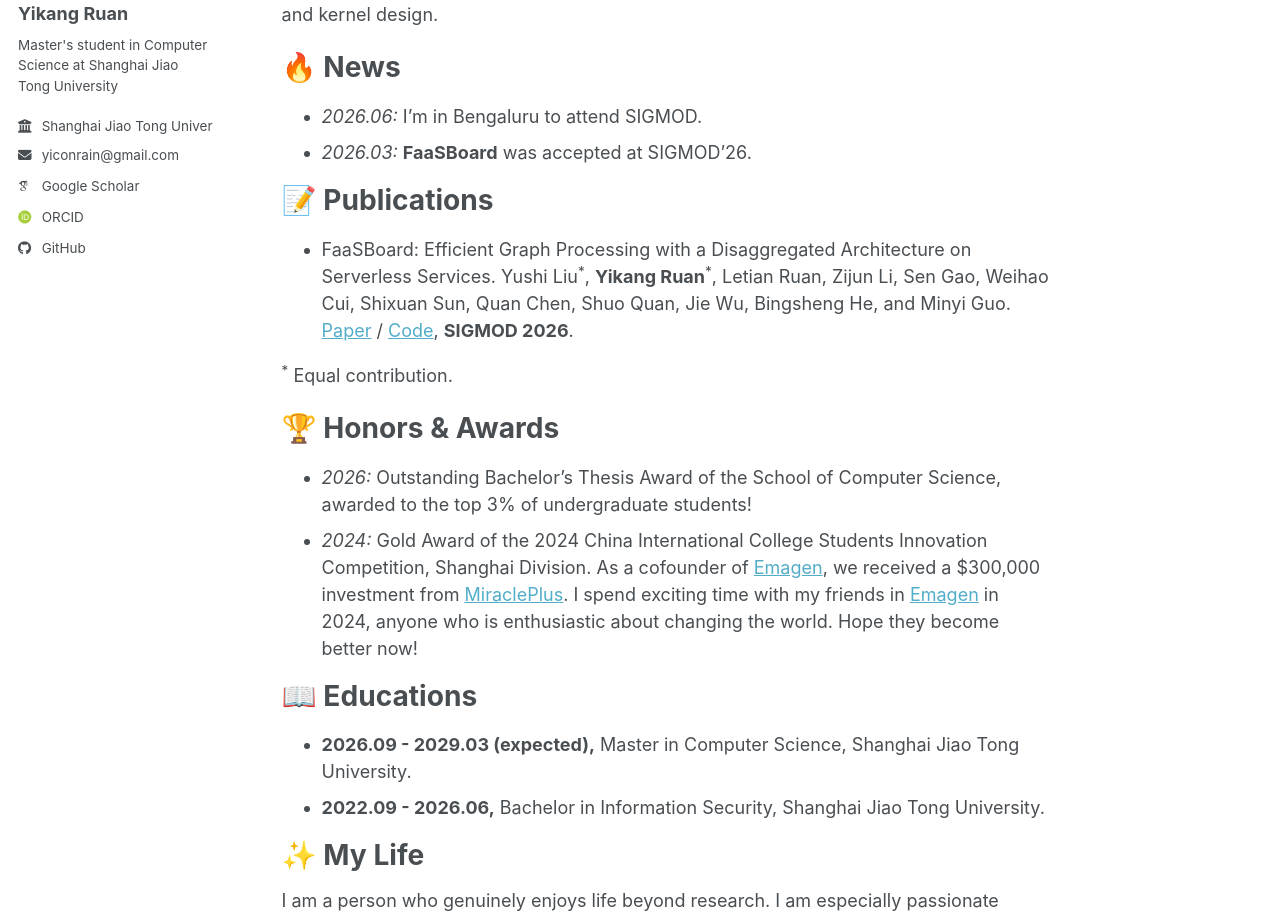
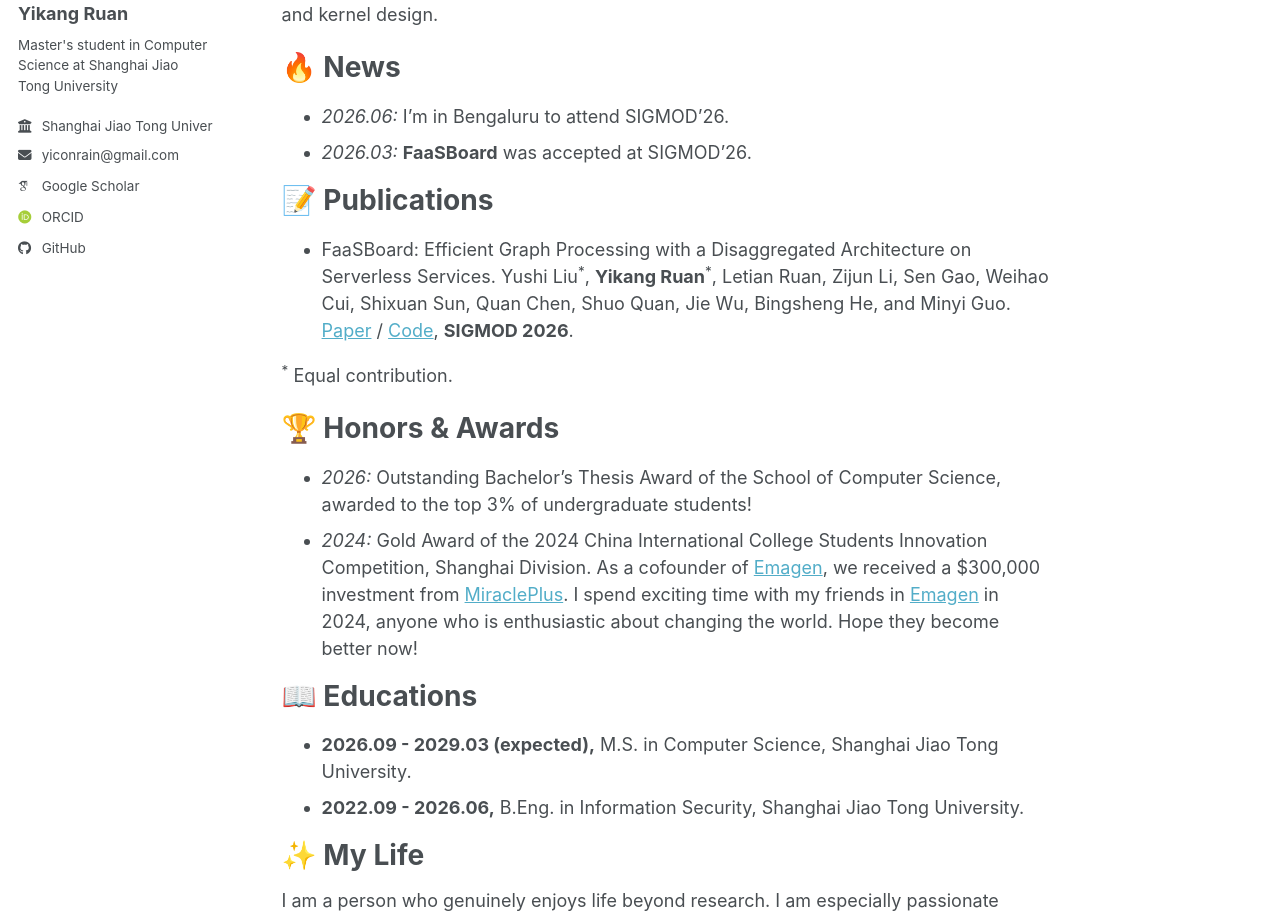
Before and after one commit to YiconRain/YiconRain.github.io, a Jekyll site: the page built from _pages/about.md, in a window 1280 px wide and 1400 px high. Shown: the part 355-1268 px from the top of the window. Built offline with Jekyll 4.4.1, drawn with Linux system fonts in a browser that asks for light colours; some web fonts are replaced; a script bundle is joined from its source files by our own code; library files that are not in the unit come from our copies.

Commit message:
Update: remove CV.md

```diff
--- a/_pages/about.md
+++ b/_pages/about.md
@@ -14,7 +14,7 @@
 🔥 News
 ======
 
-- *2026.06:* I'm in Bengaluru to attend SIGMOD.
+- *2026.06:* I'm in Bengaluru to attend SIGMOD'26.
 - *2026.03:* **FaaSBoard** was accepted at SIGMOD'26.
 
 📝 Publications
@@ -34,8 +34,8 @@
 📖 Educations
 ======
 
-- **2026.09 - 2029.03 (expected),** Master in Computer Science, Shanghai Jiao Tong University.
-- **2022.09 - 2026.06,** Bachelor in Information Security, Shanghai Jiao Tong University.
+- **2026.09 - 2029.03 (expected),** M.S. in Computer Science, Shanghai Jiao Tong University.
+- **2022.09 - 2026.06,** B.Eng. in Information Security, Shanghai Jiao Tong University.
 
 ✨ My Life
 ======
```
Also changed, not shown: _data/navigation.yml (+1 -7 lines), _pages/cv.md (deleted, +0 -35 lines).
